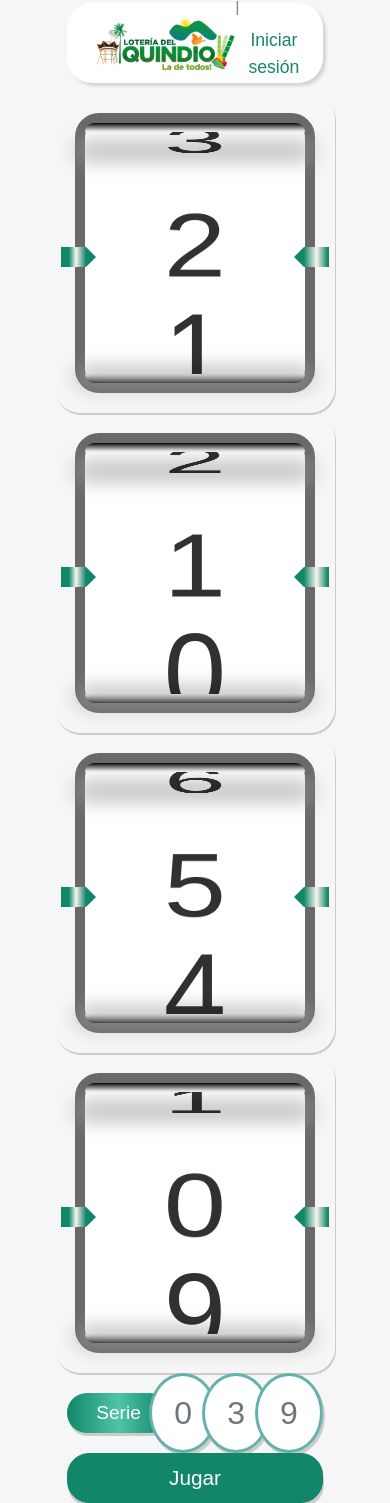
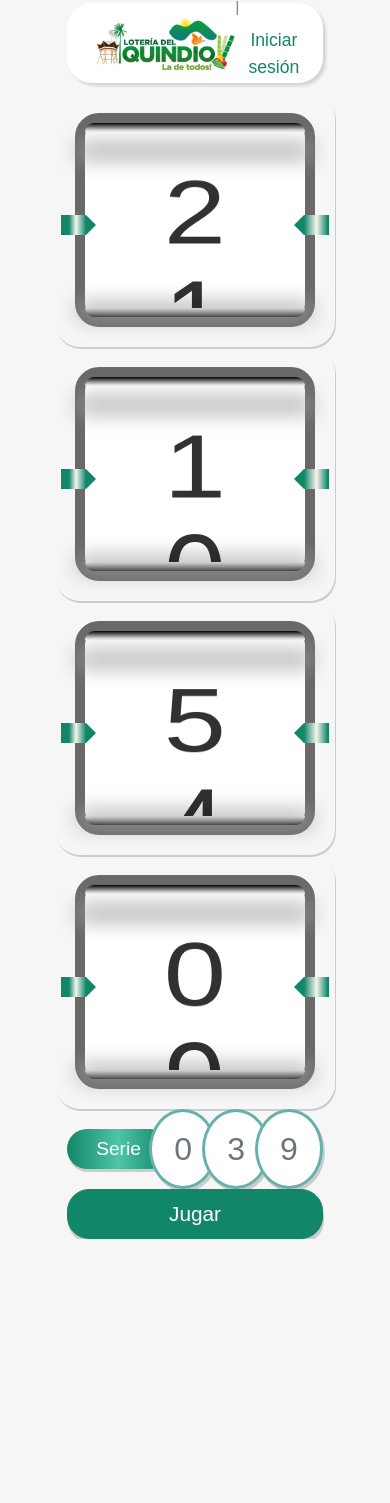
Before and after one commit to nikollaih/loteria_quindio, a CodeIgniter app: page /database/ in a window 390 px wide. Shown: the part 25-1528 px from the top of the page. After the commit the page ends 1264 px from the top, so only its background shows below. Run offline with CodeIgniter, Linux system fonts and the light colour scheme.

Commit message:
fixing css for simulator

```diff
--- a/assets/css/powerball.css
+++ b/assets/css/powerball.css
@@ -350,3 +350,16 @@ h1.title {
     0%    { transform: rotateX(30deg); }
     100%  { transform: rotateX(-4049deg); }
 }
+
+
+@media (max-width: 1368px) {
+  .board {
+    height: 252px;
+  }
+}
+
+@media (max-width: 1040px) {
+  .board {
+    height: 214px;
+  }
+}
```
